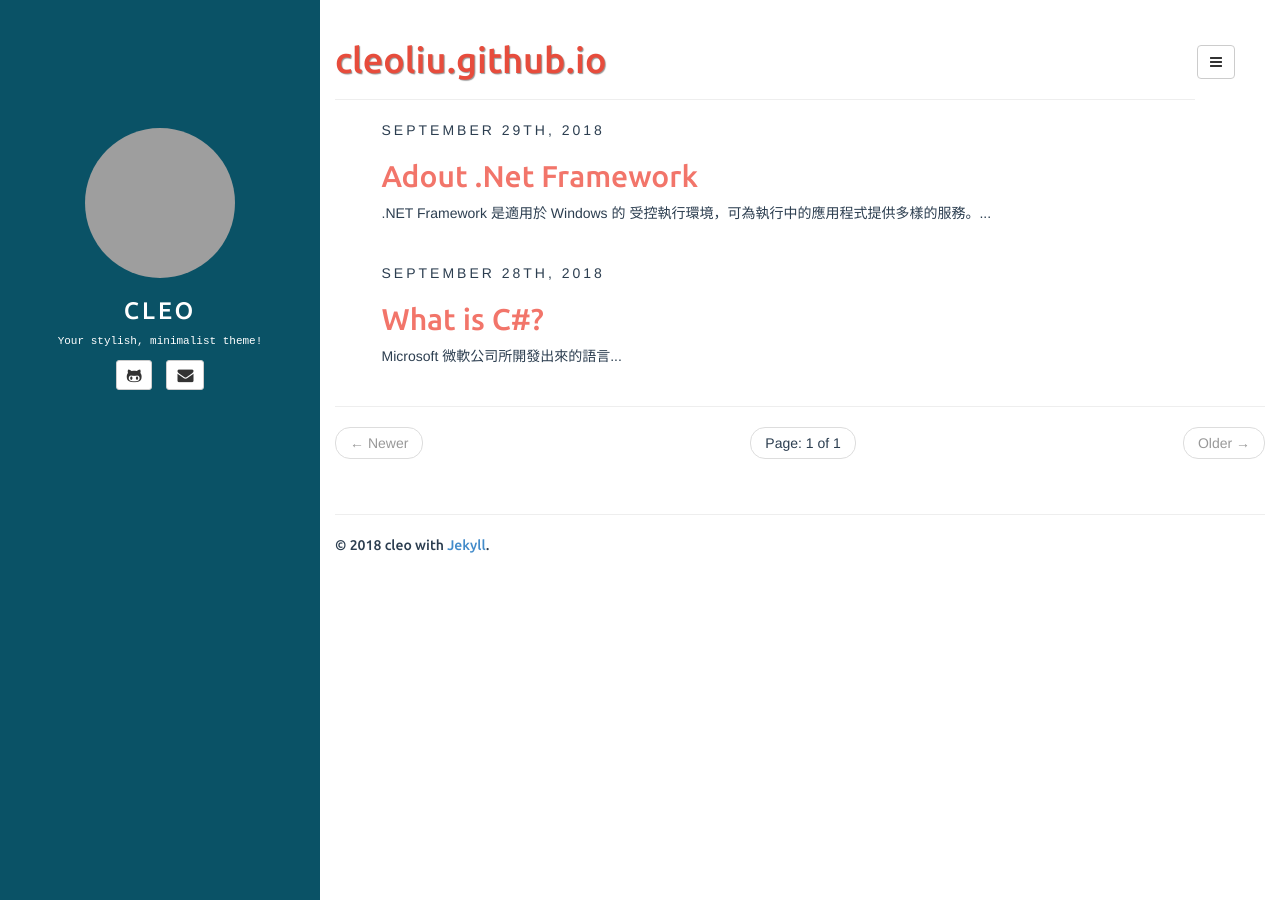
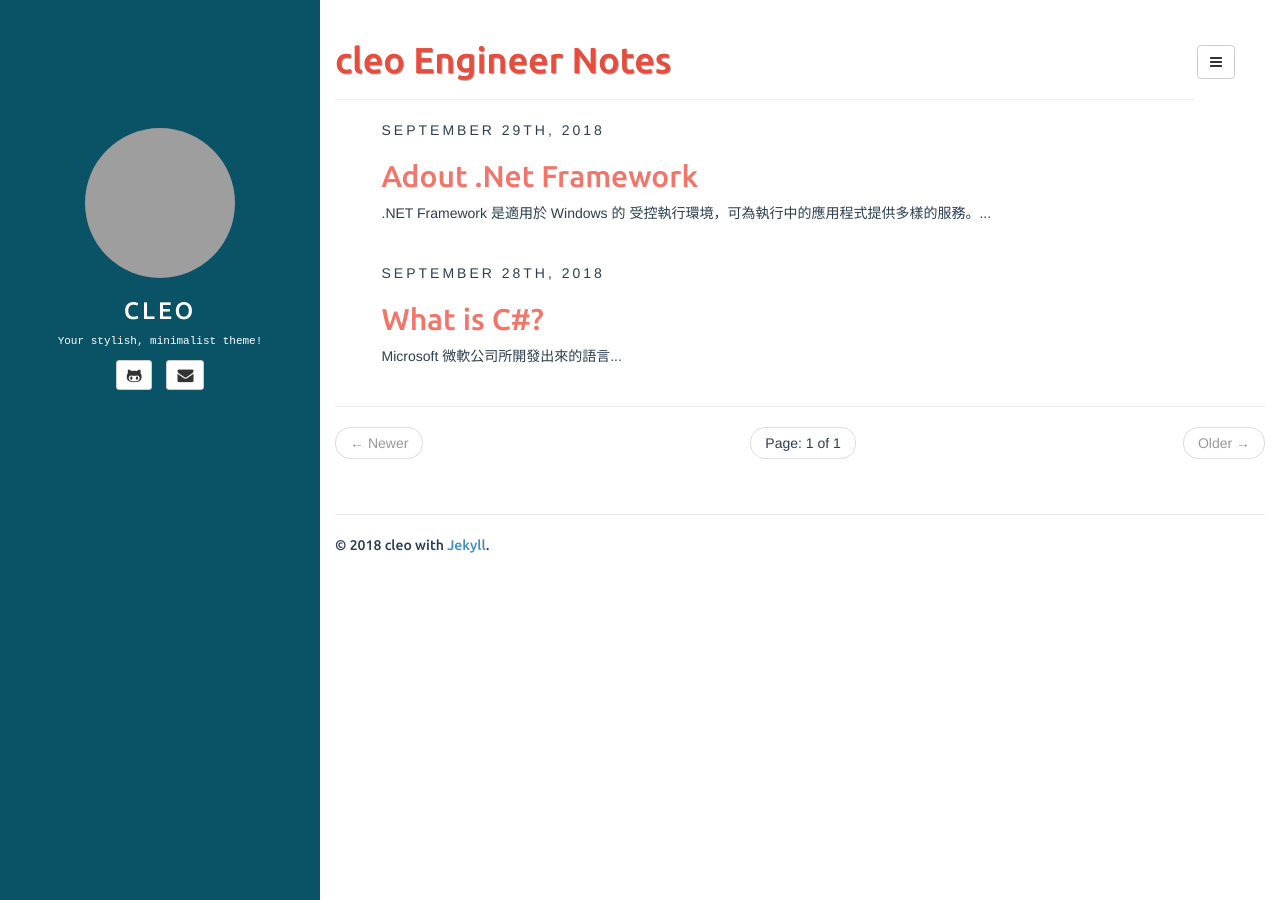
Before and after one commit to cleoliu/blog-2021, a Jekyll site: the page built from index.html, in a window 1280 px wide. Built offline with Jekyll 4.4.1, drawn with Linux system fonts in a browser that asks for light colours; the list of posts is cut into pages by our own code; grey boxes are pictures that could not be loaded.

Commit message:
Update _config.yml
edit

```diff
--- a/_config.yml
+++ b/_config.yml
@@ -12,7 +12,7 @@ defaults:
     scope:
       path: "" # empty string for all files
     values:
-      title: cleoliu.github.io
+      title: cleo Engineer Notes
 
 description: Stylish Jekyll Theme
 author:
@@ -21,7 +21,7 @@ author:
   github: cleoliu
   twitter:
   pinterest:
-  linkedin: cleo
+  linkedin: cleo-l-770422130
   bio: Your stylish, minimalist theme!
   email_md5: 7099d712141fe934902e4ba95387772b.jpg
 
```
